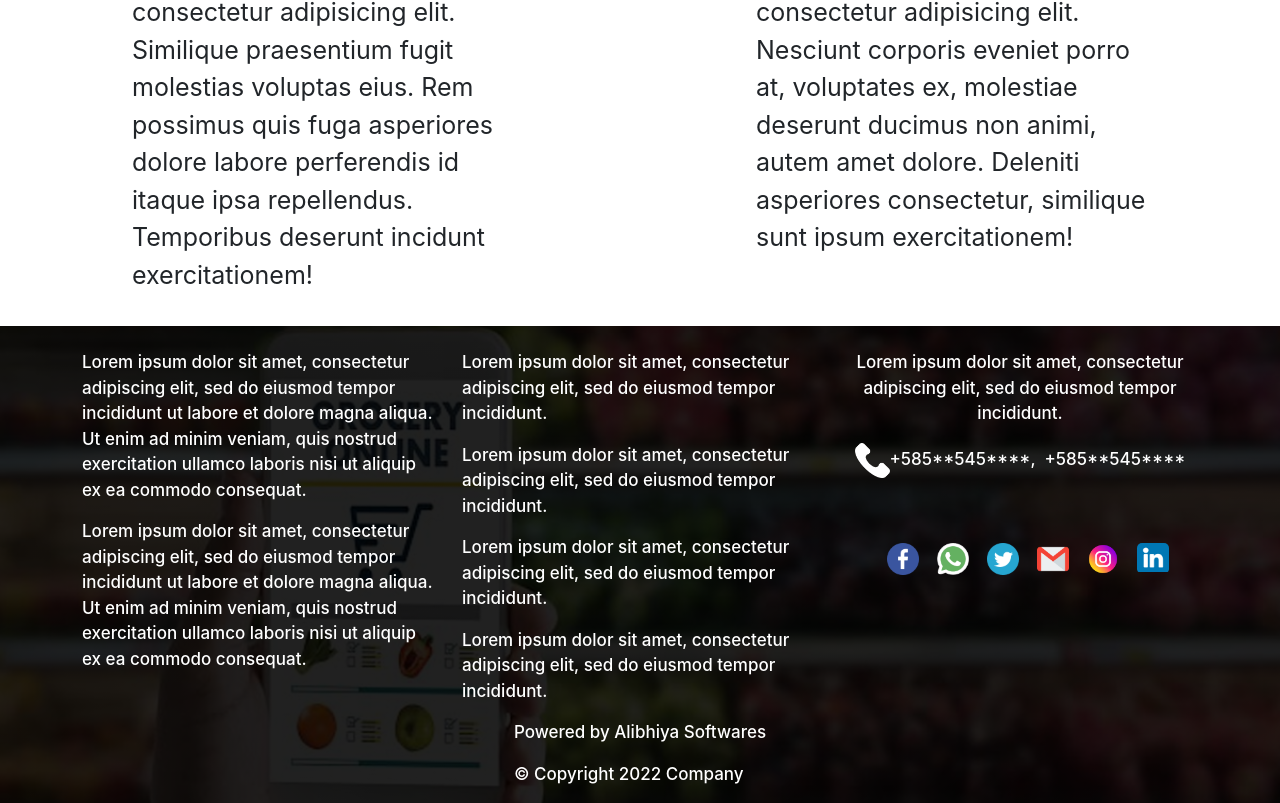
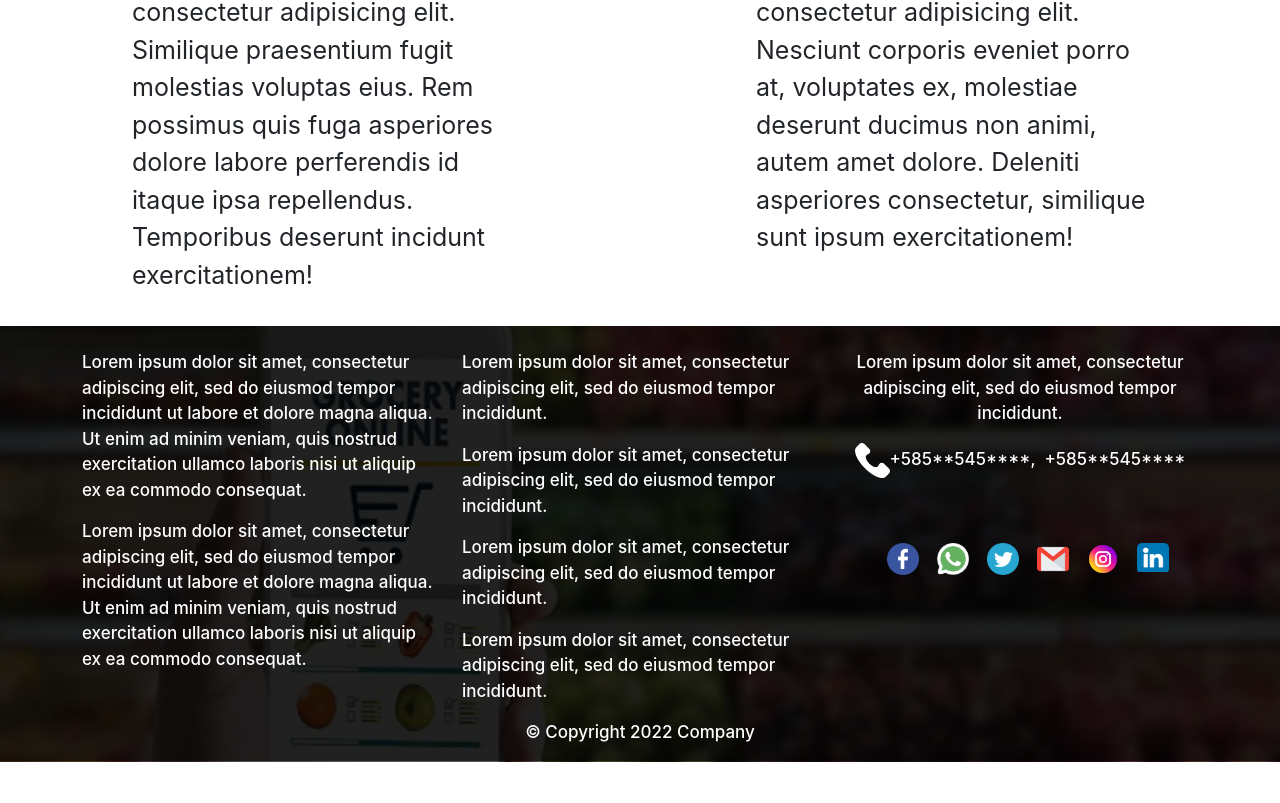
Before and after one commit to TakeTech-Devs/haribhari, a React (Create React App) app in the folder Client/react/: page / in a window 1280 px wide. Shown: the part 3425-4228 px from the top of the page. After the commit the page ends 4187 px from the top, so only its background shows below. Built offline with nearby package versions, Linux system fonts and the light colour scheme.

Commit message:
Footer Changed

```diff
--- a/Client/react/src/components/FooterComponent.js
+++ b/Client/react/src/components/FooterComponent.js
@@ -39,7 +39,6 @@ function Footer (props){
             </div>
             <div className="row justify-content-center">
                 <div className="col-auto">
-                    <p>Powered by Alibhiya Softwares</p>
                     <p>© Copyright 2022 Company</p>
                 </div>
             </div>
```
